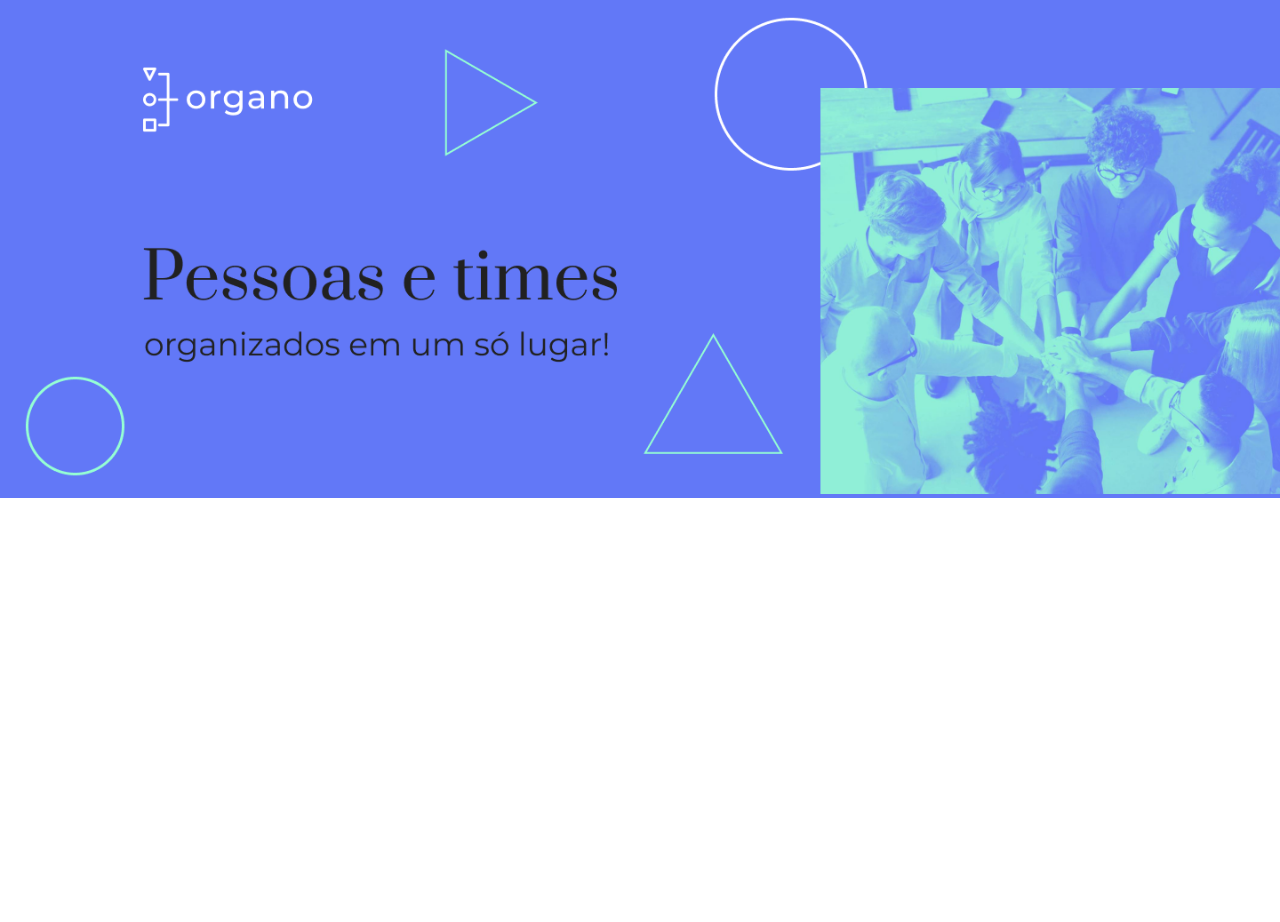
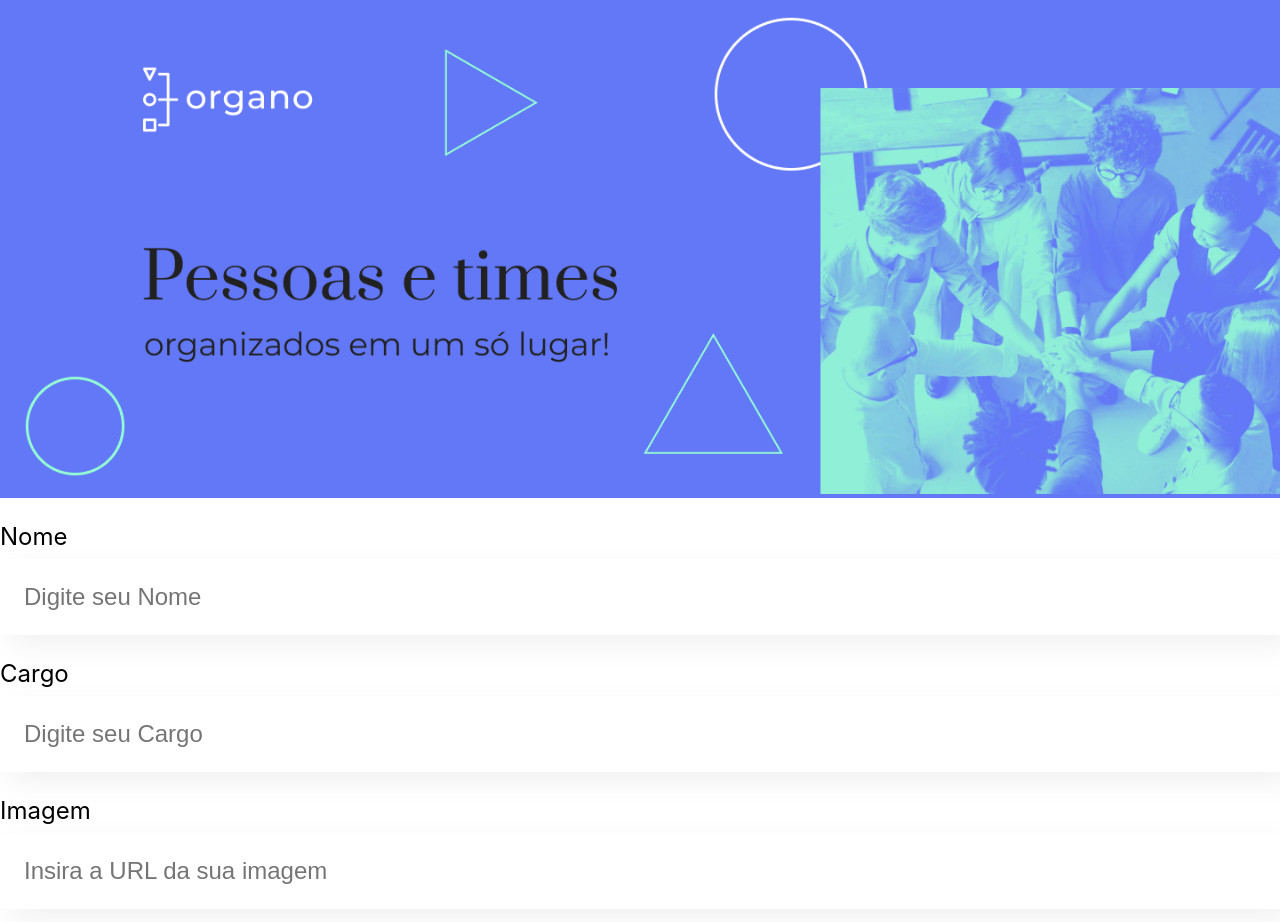
Before and after one commit to DougFaveroAnjos/orgono, a JavaScript app: page / in a window 1280 px wide. Shown: the top 922 px of the page. Before the commit the page ends 800 px from the top, so only its background shows below. Built offline with nearby package versions, Linux system fonts and the light colour scheme; the HTML template or start-up script is replaced by a standard one.

Commit message:
Adicionado campos de texto Nome, Cargo e Imagem

```diff
--- a/src/App.js
+++ b/src/App.js
@@ -1,9 +1,15 @@
-import Banner from './componentes/Banner/Banner';
+import Banner from './componentes/Banner';
+import CampoTexto from './componentes/CampoTexto';
+
+
 
 function App() {
   return (
     <div className="App">
       <Banner />
+      <CampoTexto placeholder='Digite seu Nome' label='Nome'/>
+      <CampoTexto placeholder='Digite seu Cargo' label='Cargo'/>
+      <CampoTexto placeholder='Insira a URL da sua imagem' label='Imagem'/>
     </div>
   );
 }
--- /dev/null
+++ b/src/componentes/CampoTexto/CampoTexto.css
@@ -0,0 +1,20 @@
+.campo-texto{
+    margin: 24px 0;
+}
+
+.campo-texto label{
+    display: block;
+    margin-bottom: 8px;
+    font-size: 24px;
+}
+
+.campo-texto input{
+    background-color: white;
+    box-shadow: 10px 10px 30px rgba(0, 0, 0, 0.06);
+    font-size: 24px;
+    border-radius: 10;
+    padding: 24px;
+    width: 100%;
+    border: none;
+    box-sizing: border-box;
+}
--- /dev/null
+++ b/src/componentes/CampoTexto/index.js
@@ -0,0 +1,12 @@
+import './CampoTexto.css'
+
+export function CampoTexto(props){
+    return(
+        <div className='campo-texto'>
+            <label>{props.label}</label>
+            <input placeholder={props.placeholder}/>
+        </div>
+    )
+}
+
+export default CampoTexto
```
Also changed, not shown: src/reportWebVitals.js (deleted, +0 -13 lines), src/setupTests.js (deleted, +0 -5 lines), src/componentes/Banner/index.js (renamed from src/componentes/Banner/Banner.js).
